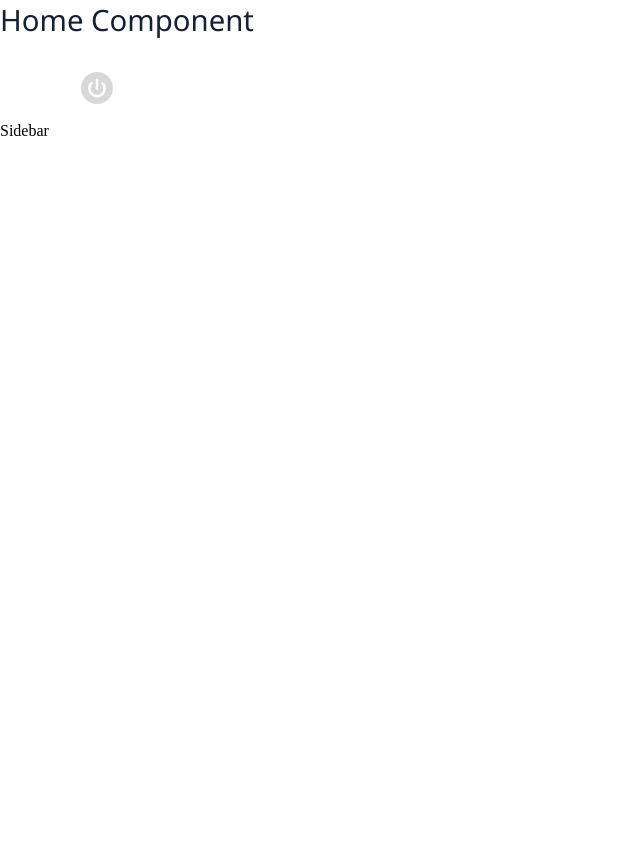
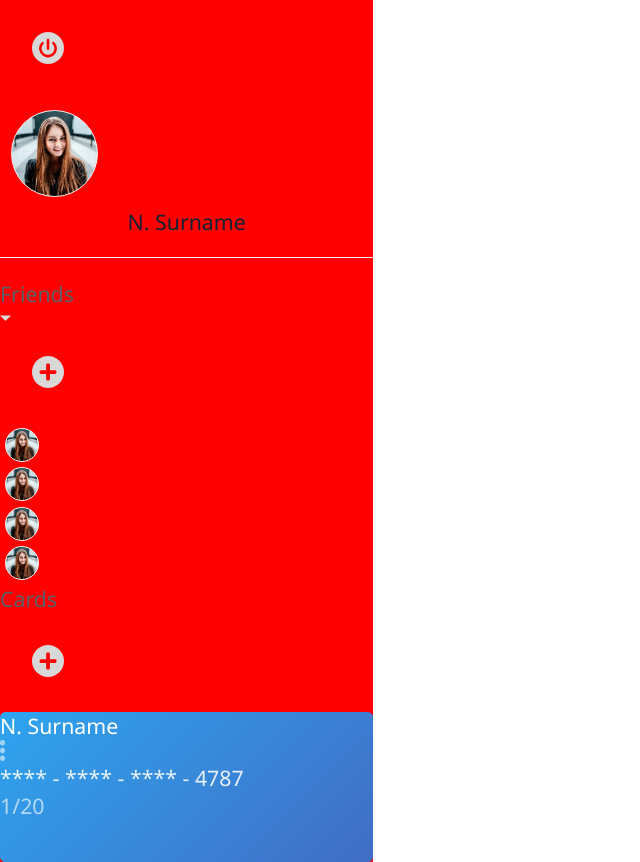
Before and after one commit to gsanikidze/coffer, a React (Create React App) app: page / in a window 1280 px wide. Shown: the whole page, without its empty margins (0-640 px from the left). Before the commit the page ends 800 px from the top, so only its background shows below. Built offline with nearby package versions, Linux system fonts and the light colour scheme.

Commit message:
added html for sidebar, needed styles

```diff
--- a/src/components/UI_ATOMS.js
+++ b/src/components/UI_ATOMS.js
@@ -65,4 +65,20 @@ const MainIcons = styled.img`
     cursor: pointer;
 `;
 
-export {Title, Label, Paragraph, LightText, WhiteText, WhiteLightText, WhiteVeryLightText, MainIcons};
+const MainLine = styled.div`
+    width: 100%;
+    height: 1pt;
+    background-color: ${COLORS.gray};
+    margin-top: 16pt;
+    margin-bottom: 16pt;
+`;
+
+const DropDownArrow = styled.img`
+    width: 8pt;
+    transform: rotate(${props => props.clicked ? '0' : '180deg'});
+    display: inline-block;
+`;
+
+export {
+    Title, Label, Paragraph, LightText, WhiteText, WhiteLightText, WhiteVeryLightText,
+    MainIcons, MainLine, DropDownArrow};
--- /dev/null
+++ b/src/components/moleculas/BankCard.js
@@ -0,0 +1,39 @@
+import React from 'react';
+import styled from 'styled-components';
+
+// my comp
+import { MAIN_RADIUS, COLORS } from '../UI_VARS';
+import { WhiteText, WhiteLightText, WhiteVeryLightText } from '../UI_ATOMS';
+
+// imgs
+import bullets_white_icon from '../../img/icons/bullets_white.svg'
+
+const BankCard = () => {
+
+    const Card = styled.div`
+        width: 100%;
+        height: 112pt;
+        border-radius: ${MAIN_RADIUS};
+        background: ${COLORS.primary};
+        background: -moz-linear-gradient(-45deg, ${COLORS.primary} 0%, ${COLORS.secondary} 100%);
+        background: -webkit-linear-gradient(-45deg, ${COLORS.primary} 0%,${COLORS.secondary} 100%);
+        background: linear-gradient(135deg, ${COLORS.primary} 0%,${COLORS.secondary} 100%);
+        filter: progid:DXImageTransform.Microsoft.gradient( startColorstr=${COLORS.primary}, endColorstr=${COLORS.secondary},GradientType=1 );
+    `;
+
+    const Bullets = styled.img`
+        width: 4pt;
+    `;
+
+
+    return(
+        <Card>
+            <WhiteText> N. Surname </WhiteText>
+            <Bullets src={bullets_white_icon} alt="Edit Card"/>
+            <WhiteLightText> **** - **** - **** - 4787 </WhiteLightText>
+            <WhiteVeryLightText> 1/20 </WhiteVeryLightText>
+        </Card>
+    )
+};
+
+export default BankCard;
--- /dev/null
+++ b/src/components/moleculas/BankCardList.js
@@ -0,0 +1,16 @@
+import React, { Component } from 'react'
+
+// my comp
+import BankCard from './BankCard';
+
+class BankCardList extends Component{
+   render(){
+        return (
+            <div id="friend_list">
+                <BankCard />
+            </div>
+        )
+    }
+}
+
+export default BankCardList;
--- /dev/null
+++ b/src/components/moleculas/FriendsList.js
@@ -0,0 +1,44 @@
+import React, { Component } from 'react'
+
+// my comp
+import ProfilePic from './ProfilePic';
+
+// imgs
+import profile_pic from '../../img/profile_pics/profile_pic.jpg';
+
+class FriendsList extends Component{
+    constructor(props) {
+        super(props)
+
+        this.state = {
+            friendList: [],
+            friendQuantity: 4
+        }
+    }
+
+    printFriendList(){
+        let friendList = []
+        for(let i = 0; i < this.state.friendQuantity; i++){
+            friendList = [...friendList, <ProfilePic key={i} list size={24} profilePic={profile_pic}/>];
+        }
+        this.setState({
+            friendList
+        })
+    }
+
+
+    componentWillMount(){
+        this.printFriendList()
+    }
+
+
+    render(){
+        return (
+            <div id="friend_list">
+                {this.state.friendList}
+            </div>
+        )
+    }
+}
+
+export default FriendsList;
--- /dev/null
+++ b/src/components/moleculas/ProfilePic.js
@@ -0,0 +1,27 @@
+import React from 'react';
+import styled from 'styled-components';
+
+// my comp
+import { COLORS } from '../UI_VARS';
+
+const ProfilePic = (props) => {
+
+    let margin = 0;
+    props.size === 24 ? margin = "4pt" : margin = "8pt";
+
+    const Picture = styled.div`
+        background-image: url("${props.profilePic}");
+        background-position: center;
+        background-repeat: no-repeat;
+        background-size: cover;
+        width: ${props.size}pt;
+        height: ${props.size}pt;
+        border-radius: ${props.size / 2 + 5}pt;
+        border: 1pt solid ${COLORS.gray};
+        margin: ${margin};
+    `;
+
+    return <Picture/>
+};
+
+export default ProfilePic;
--- a/src/components/organizms/sidebar/index.js
+++ b/src/components/organizms/sidebar/index.js
@@ -1,18 +1,56 @@
 import React, { Component } from 'react';
+import { css } from 'glamor';
 
-// icons
+// imgs
 import log_out_icon from '../../../img/icons/log_out.svg';
+import arrow_icon from '../../../img/icons/arrow.svg';
+import add_gray_icon from '../../../img/icons/add_gray.svg';
+import profile_pic from '../../../img/profile_pics/profile_pic.jpg';
 
 // my comp
-import { MainIcons } from '../../UI_ATOMS';
+import { MainIcons, Label, MainLine, Paragraph, DropDownArrow } from '../../UI_ATOMS';
+import ProfilePic from '../../moleculas/ProfilePic';
+import FriendsList from '../../moleculas/FriendsList';
+import BankCardList from '../../moleculas/BankCardList';
+
+const sidebarLayout = css({
+    width: "280pt",
+    backgroundColor: "red",
+});
+
 
 
 class Sidebar extends Component {
     render() {
         return (
-            <div>
-                Sidebar
-                <MainIcons src={log_out_icon} alt="Log Out"/>
+            <div {...sidebarLayout}>
+
+                <div id="sidebar_top">
+                    <MainIcons src={log_out_icon} alt="Log Out"/>
+                    <ProfilePic profilePic={profile_pic} size={64}/>
+                    <Label centeredText> N. Surname </Label>
+                </div>
+
+                <MainLine/>
+
+                <div id="sidebar_friends">
+
+                    <div id="Friends">
+                        <div id="sidebar_show_friends_label">
+                            <Paragraph>Friends</Paragraph>
+                            <DropDownArrow src={arrow_icon} clicked={true} alt="Friends List"/>
+                        </div>
+                        <MainIcons src={add_gray_icon} alt="Invite Friends"/>
+                        <FriendsList/>
+                    </div>
+
+                    <div id="Cards">
+                        <Paragraph>Cards</Paragraph>
+                        <MainIcons src={add_gray_icon} alt="Invite Friends"/>
+                        <BankCardList/>
+                    </div>
+                </div>
+
             </div>
         );
     }
--- a/src/components/pages/home/index.js
+++ b/src/components/pages/home/index.js
@@ -1,13 +1,11 @@
 import React from 'react';
 
 // my comp
-import { Title } from '../../UI_ATOMS';
 import Sidebar from '../../organizms/sidebar';
 
 const Home = () => {
     return(
     <div>
-        <Title>Home Component</Title>
         <Sidebar/>
     </div>
     )
```
Also changed, not shown: src/img/profile_pics/profile_pic.jpg (added).
